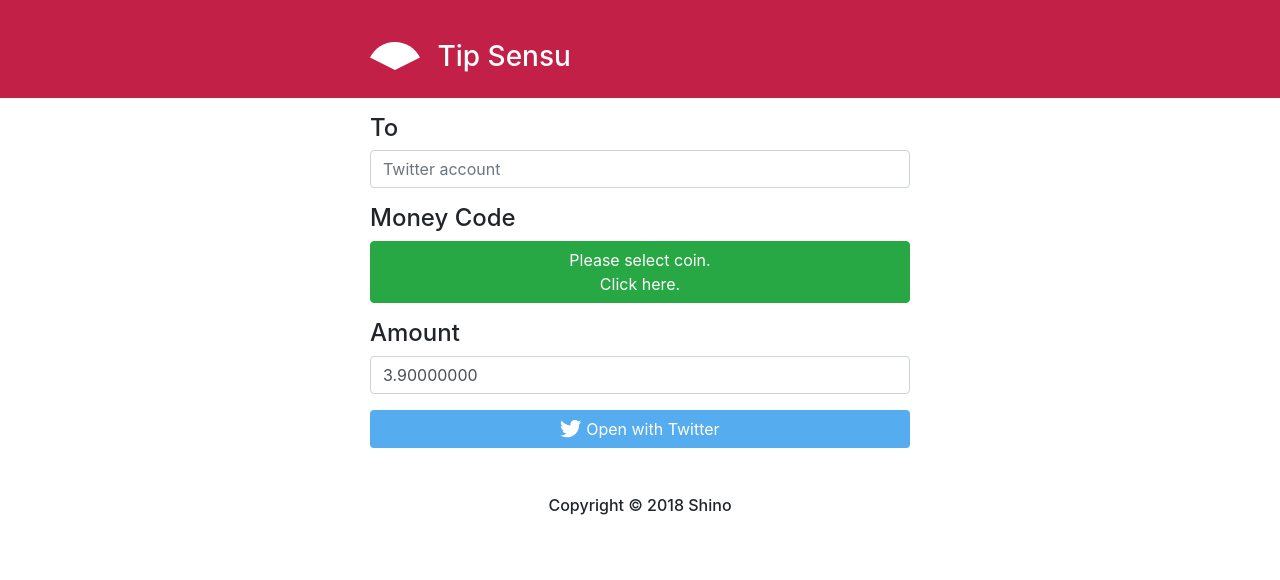
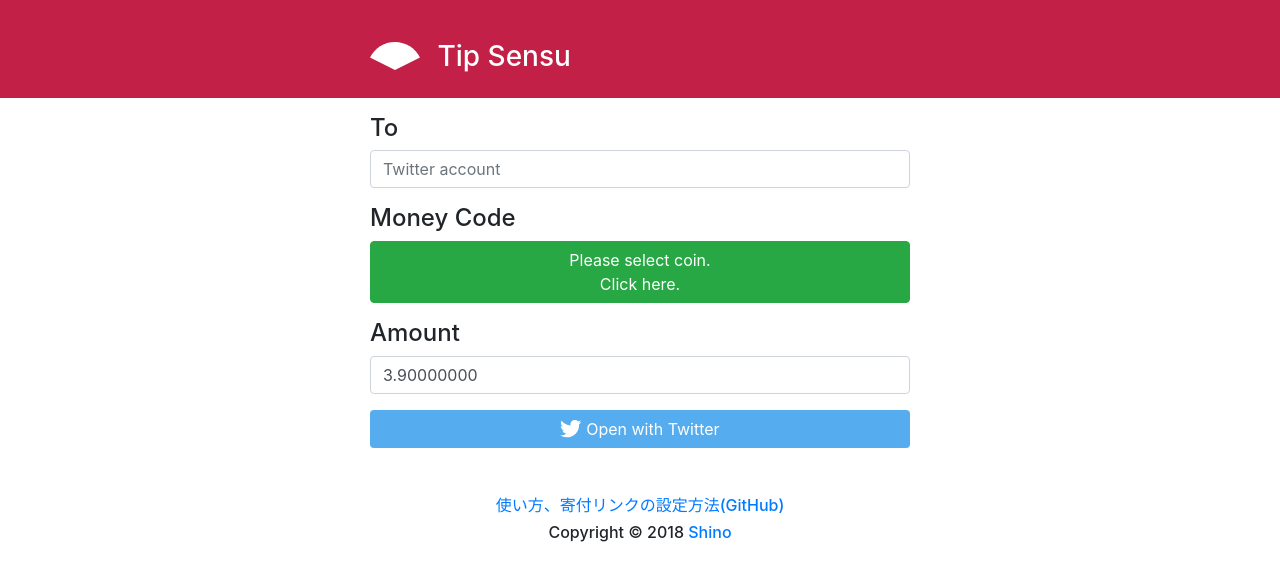
Before and after one commit to zinntikumugai/TipSensuWithTwitter, a plain HTML site: page index.html in a window 1280 px wide. Drawn offline with nearby package versions, Linux system fonts and the light colour scheme.

Commit message:
update:index.html add:readme.md

```diff
--- a/index.html
+++ b/index.html
@@ -112,18 +112,19 @@
                     <input type="number" class="form-control" v-model="amount" step="0.00000001">
                 </div>
                 <div class="pt-3">
-                    <a v-bind:href="urlBase + code + '%20@' + name + '%20' + amount" class="btn bg-twitter text-white d-block">
-                        <i class="fab fa-twitter fa-lg"></i> Open with Twitter</a>
                     <!-- <div class="form-group col-12 text-right">
                             参考：123.456 円
                         </div> -->
+                        <a v-bind:href="urlBase + code + '%20@' + name + '%20' + amount" class="btn bg-twitter text-white d-block">
+                        <i class="fab fa-twitter fa-lg"></i> Open with Twitter</a>
                 </div>
             </div>
             <div class="col-md-1 col-sm-12 col-lg-2 col-xl-3"></div>
         </div>
     </div>
     <div class="container text-center pt-5">
-        <h6>Copyright &copy; 2018 Shino</h6>
+        <h6><a href="https://github.com/ShinoharaTa/TipSensuWithTwitter">使い方、寄付リンクの設定方法(GitHub)</a></h6>
+        <h6>Copyright &copy; 2018 <a href="https://shinoharata.github.io/TipSensuWithTwitter/?name=TwitterAccount">Shino</a></h6>
     </div>
     <!-- Modal -->
     <div class="modal fade" id="moneyListModal" tabindex="-1" role="dialog" aria-labelledby="moneyListModalLabel" aria-hidden="true">
```
Also changed, not shown: 1 other file.
